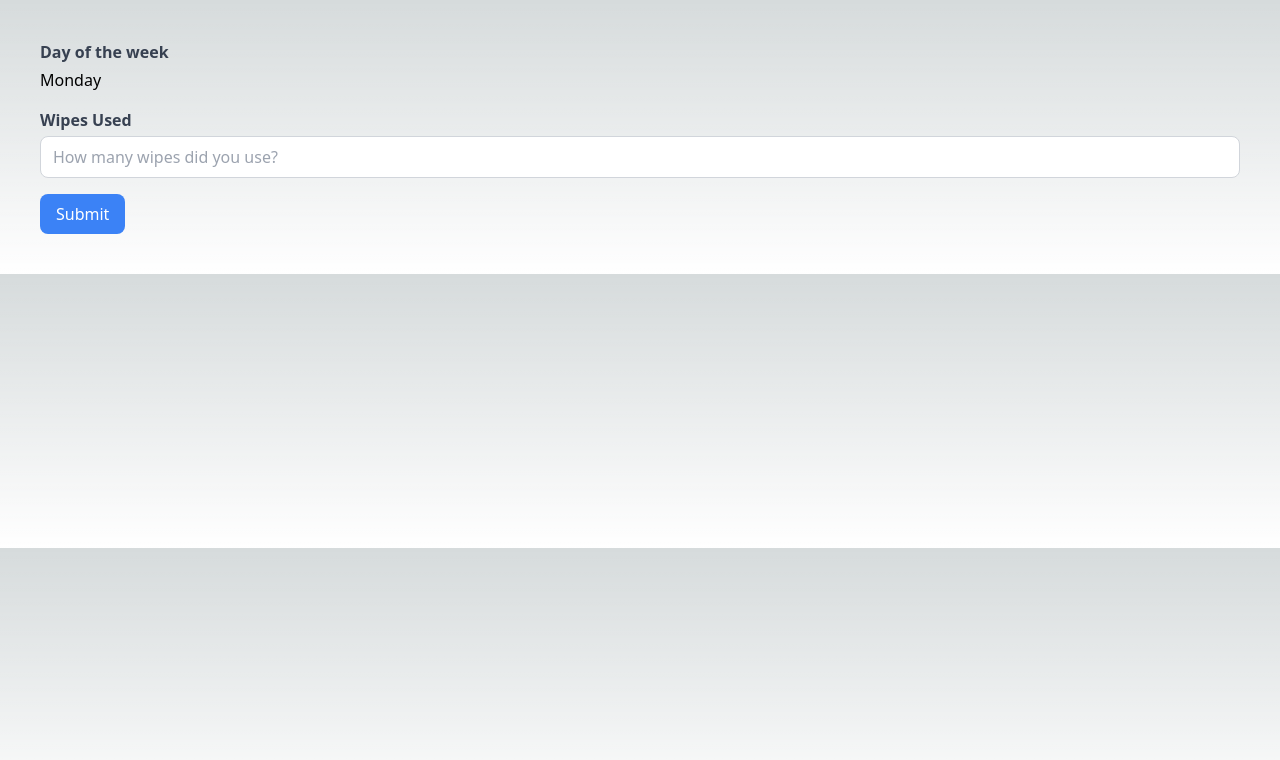
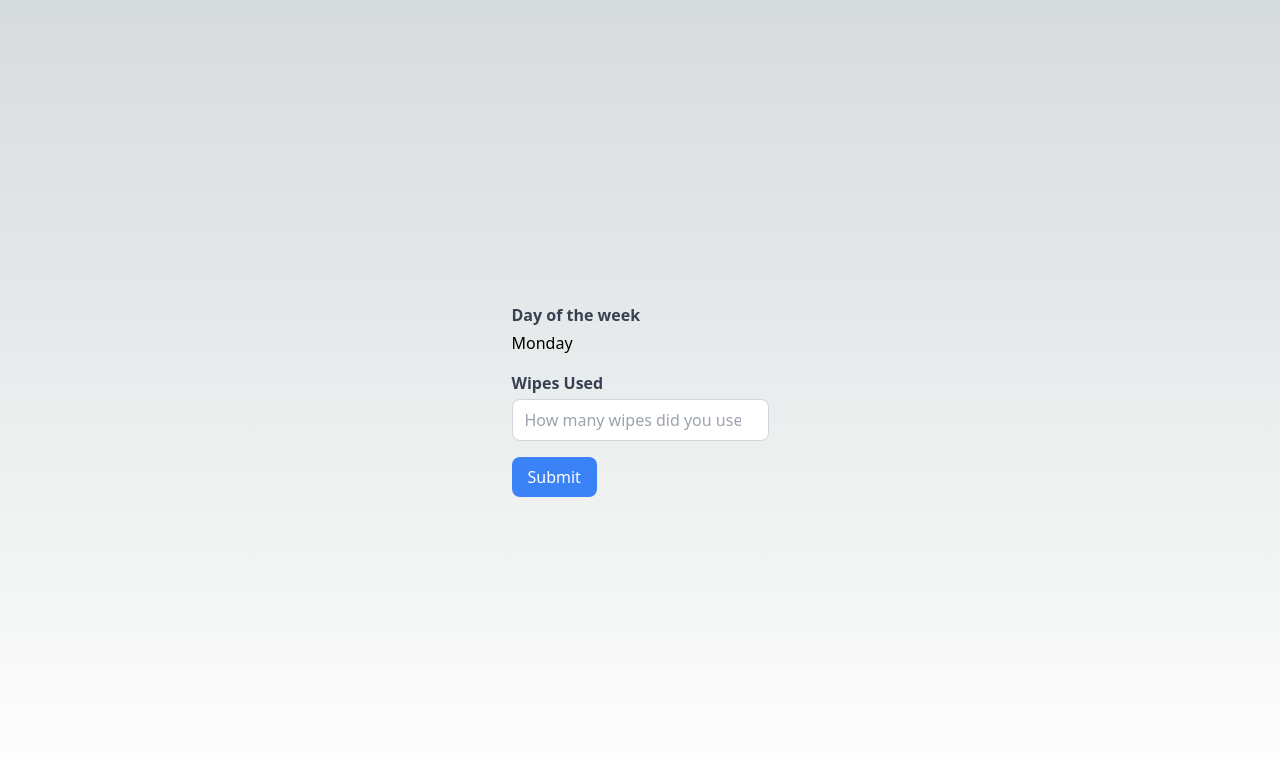
Before and after one commit to domitriusclark/lwj-habit-tracker, a Next.js app: page /new-entry in a window 1280 px wide. Shown: the top 760 px of the page. Built offline with nearby package versions, Linux system fonts and the light colour scheme; what kysely-planetscale would draw is missing.

Commit message:
fixing broken import in home directory and updating schema

```diff
--- a/actions/db.ts
+++ b/actions/db.ts
@@ -2,7 +2,6 @@
 
 import db from "@/lib/database";
 import { currentUser } from "@clerk/nextjs";
-import { RedirectType, redirect } from "next/navigation";
 
 export async function createEntry(formData: FormData) {
   const days = [
@@ -35,16 +34,21 @@ export async function createEntry(formData: FormData) {
   }
 
   try {
-    await db
+    const entry = await db
       .insertInto("poop_log_entries")
       .values({ wipes_used, owner_id: user.id, day_of_week: today as any })
       .execute();
+
+    return {
+      status: "success",
+      msg: "Entry created successfully",
+      entry,
+    };
   } catch (e) {
     console.error(e);
     return {
+      status: "error",
       msg: "Something went wrong, please try again",
     };
   }
-
-  redirect("/dashboard", RedirectType.push);
 }
--- a/app/(home)/layout.tsx
+++ b/app/(home)/layout.tsx
@@ -1,5 +1,5 @@
 import CursorsProvider from "./cursors-provider";
-import Cursors from "./cursors";
+import Cursors from "@/app/(home)/cursors";
 
 export default function HomepageLayout({
   children,
--- a/app/@modal/(.)new-entry/modal.tsx
+++ b/app/@modal/(.)new-entry/modal.tsx
@@ -4,7 +4,22 @@ import * as React from "react";
 import { useCallback, useRef, useEffect, MouseEvent } from "react";
 import { useRouter } from "next/navigation";
 
-export default function Modal({ children }: { children: React.ReactNode }) {
+import { createEntry } from "@/actions/db";
+
+const days = [
+  "Sunday",
+  "Monday",
+  "Tuesday",
+  "Wednesday",
+  "Thursday",
+  "Friday",
+  "Saturday",
+];
+
+export default function Modal() {
+  const currentTimeStamp = Date.now();
+  const today = days[new Date(currentTimeStamp).getDay()];
+
   const overlay = useRef(null);
   const wrapper = useRef(null);
   const router = useRouter();
@@ -50,8 +65,58 @@ export default function Modal({ children }: { children: React.ReactNode }) {
         onClick={(e) => e.stopPropagation()}
         className="bg-white p-8 rounded-md shadow-lg"
       >
-        {children}
+        <NewEntryForm today={today} />
       </div>
     </div>
   );
 }
+
+export function NewEntryForm({ today }: { today: string }) {
+  const router = useRouter();
+
+  return (
+    <form
+      className="p-10"
+      action={async (formData: FormData) => {
+        const res = await createEntry(formData);
+
+        if (res.status === "success") {
+          router.back();
+          router.refresh();
+        }
+
+        if (res.status === "error") {
+          console.log(res.msg);
+        }
+      }}
+    >
+      <div className="mb-4">
+        <label className="block text-gray-700 font-semibold mb-1">
+          Day of the week
+        </label>
+        <p className="text-black">{today}</p>
+      </div>
+      <div className="mb-4">
+        <label
+          htmlFor="wipes"
+          className="block text-gray-700 font-semibold mb-1"
+        >
+          Wipes Used
+        </label>
+        <input
+          type="number"
+          id="name"
+          name="wipes"
+          className="border text-black border-gray-300 rounded-lg px-3 py-2 w-full"
+          placeholder="How many wipes did you use?"
+        />
+      </div>
+      <button
+        type="submit"
+        className="bg-blue-500 hover:bg-blue-600 text-white rounded-lg px-4 py-2"
+      >
+        Submit
+      </button>
+    </form>
+  );
+}
--- a/app/@modal/(.)new-entry/page.tsx
+++ b/app/@modal/(.)new-entry/page.tsx
@@ -1,10 +1,5 @@
 import Modal from "./modal";
-import NewEntryForm from "../new-entry-form";
 
-export default function NewEntryModal() {
-  return (
-    <Modal>
-      <NewEntryForm />
-    </Modal>
-  );
+export default function ModalSlot() {
+  return <Modal />;
 }
--- a/app/@modal/new-entry-form.tsx
+++ /dev/null
@@ -1,47 +0,0 @@
-import { createEntry } from "@/actions/db";
-
-const days = [
-  "Sunday",
-  "Monday",
-  "Tuesday",
-  "Wednesday",
-  "Thursday",
-  "Friday",
-  "Saturday",
-];
-
-export default function NewEntryForm() {
-  const currentTimeStamp = Date.now();
-  const today = days[new Date(currentTimeStamp).getDay()];
-  return (
-    <form className="p-10" action={createEntry}>
-      <div className="mb-4">
-        <label className="block text-gray-700 font-semibold mb-1">
-          Day of the week
-        </label>
-        <p className="text-black">{today}</p>
-      </div>
-      <div className="mb-4">
-        <label
-          htmlFor="wipes"
-          className="block text-gray-700 font-semibold mb-1"
-        >
-          Wipes Used
-        </label>
-        <input
-          type="number"
-          id="name"
-          name="wipes"
-          className="border text-black border-gray-300 rounded-lg px-3 py-2 w-full"
-          placeholder="How many wipes did you use?"
-        />
-      </div>
-      <button
-        type="submit"
-        className="bg-blue-500 hover:bg-blue-600 text-white rounded-lg px-4 py-2"
-      >
-        Submit
-      </button>
-    </form>
-  );
-}
--- /dev/null
+++ b/app/api/clerk/webhooks/create-user/route.ts
@@ -0,0 +1,25 @@
+import type { WebhookEvent } from "@clerk/clerk-sdk-node";
+
+import db from "@/lib/database";
+
+// when a user is created in clerk, we want to setup the database with a default for the counter
+export async function POST(req: Request) {
+  const { data, type } = (await req.json()) as WebhookEvent;
+
+  if (type !== "user.created") {
+    return new Response("Needs to be the user.created event from Clerk", {
+      status: 500,
+    });
+  }
+
+  db.insertInto("wipe_count")
+    .values({
+      owner_id: data.id,
+      total_wipes: 0,
+    })
+    .execute();
+
+  return new Response("User created in planetscale 🥳", {
+    status: 201,
+  });
+}
--- a/app/dashboard/page.tsx
+++ b/app/dashboard/page.tsx
@@ -4,6 +4,7 @@ import db from "@/lib/database";
 
 import Link from "next/link";
 import SignOutButton from "@/components/sign-out-button";
+import WipeCounter from "./wipe-counter";
 
 const days = [
   "Sunday",
@@ -28,6 +29,14 @@ export default async function Dashboard() {
     .where("owner_id", "=", user.id)
     .execute();
 
+  const packCount = await db
+    .selectFrom("wipe_count")
+    .where("owner_id", "=", user.id)
+    .select("total_wipes")
+    .execute();
+
+  const numberOfWipes = typeof packCount === "number" ? packCount * 30 : 0;
+
   return (
     <div className="flex flex-col pt-10 m-6">
       <div className="flex gap-6 items-center self-end mr-10">
@@ -39,15 +48,12 @@ export default async function Dashboard() {
       </div>
       <section className="mt-6 p-4 rounded-lg bg-gray-800">
         <h2 className="text-xl font-bold mb-4 text-white">Dude Wipe Packs</h2>
-        <div className="flex gap-6 items-center">
-          <span className="text-white">Packages</span>
-          <input
-            className="form-input h-6 w-16 text-white bg-gray-700"
-            type="number"
-          />
-        </div>
+        {typeof packCount === "number" ? (
+          <WipeCounter wipes={packCount} />
+        ) : null}
         <div className="flex gap-6 items-center mt-4">
           <span className="text-white">Pieces per Package</span>
+          {typeof packCount === "number" && numberOfWipes}
         </div>
       </section>
       <div className="grid grid-cols-7 gap-6 mt-5">
--- /dev/null
+++ b/app/dashboard/wipe-counter.tsx
@@ -0,0 +1,16 @@
+import * as React from "react";
+
+export default function WipeCounter({ wipes }: { wipes: number }) {
+  const [wipeCount, setWipeCount] = React.useState(wipes);
+  return (
+    <div className="flex gap-6 items-center">
+      <span className="text-white">{wipeCount}</span>
+      <button onClick={() => setWipeCount((prev) => (prev += 1))}>
+        Add Pack
+      </button>
+      <button onClick={() => setWipeCount((prev) => (prev -= 1))}>
+        Remove Pack
+      </button>
+    </div>
+  );
+}
--- a/app/new-entry/page.tsx
+++ b/app/new-entry/page.tsx
@@ -1,5 +1,22 @@
-import NewEntryForm from "@/app/@modal/new-entry-form";
+import { NewEntryForm } from "@/app/@modal/(.)new-entry/modal";
+
+const days = [
+  "Sunday",
+  "Monday",
+  "Tuesday",
+  "Wednesday",
+  "Thursday",
+  "Friday",
+  "Saturday",
+];
 
 export default function DefaultFormPage() {
-  return <NewEntryForm />;
+  const currentTimeStamp = Date.now();
+  const today = days[new Date(currentTimeStamp).getDay()];
+
+  return (
+    <div className="flex flex-col w-screen h-screen items-center justify-center">
+      <NewEntryForm today={today} />
+    </div>
+  );
 }
--- a/kysely.codegen.ts
+++ b/kysely.codegen.ts
@@ -14,7 +14,7 @@ export interface PoopLogEntries {
 }
 
 export interface WipeCount {
-  userId: string;
+  owner_id: string;
   total_wipes: Generated<number | null>;
   last_modified: Generated<Date | null>;
 }
--- a/package.json
+++ b/package.json
@@ -23,6 +23,7 @@
     "tailwindcss-animate": "^1.0.7"
   },
   "devDependencies": {
+    "@clerk/clerk-sdk-node": "^4.12.12",
     "@types/node": "^20",
     "@types/react": "^18",
     "@types/react-dom": "^18",
```
Also changed, not shown: 1 other file (tests, documents, lock files or other folders).
